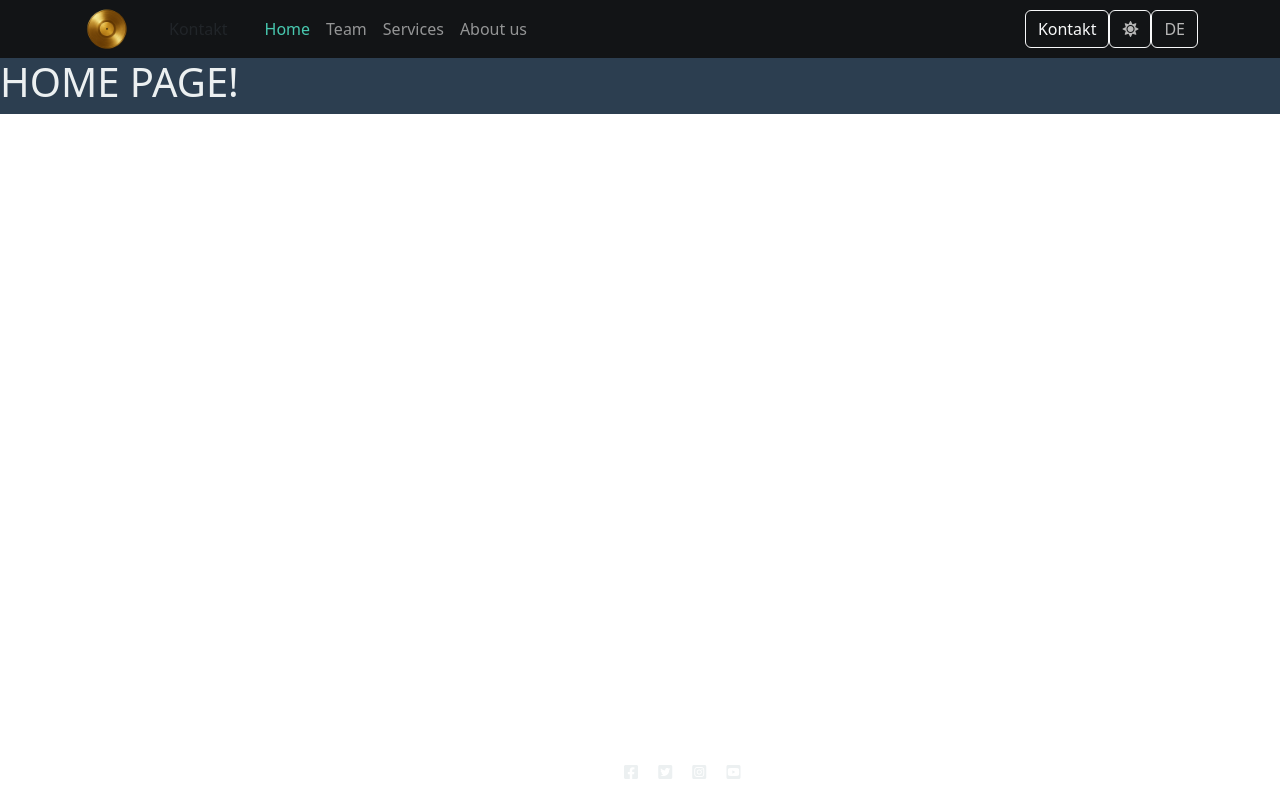
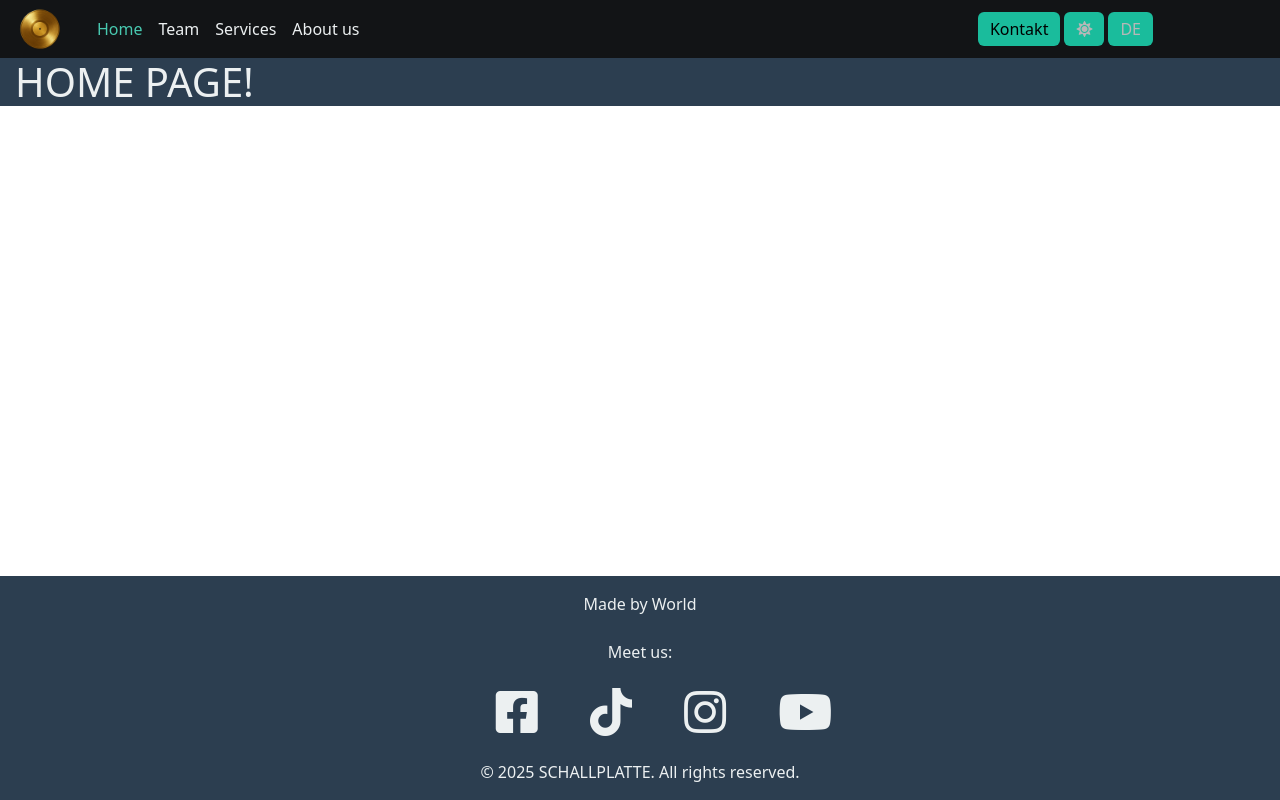
Before and after one commit to flexirexi/schallplatte2, a Django app: page / in a window 1280 px wide. Run offline with Django 4.2, Linux system fonts and the light colour scheme.

Commit message:
feat: add styles to the base.html

```diff
--- a/static/css/global.css
+++ b/static/css/global.css
@@ -1,22 +1,62 @@
+/*
+INFO:
+Bootstrap is used here -> in order to overwrite, use:
+    <selector>[theme]           for elements in all themes,
+    <selector>[theme="dark"]    for elements only in dark mode,
+    <selector>[theme=light"]    for elements only in light mode
+*/
+
 @import url("/static/css/themes.css");
 @import url("/static/css/layout.css");
 
-* {
+/* 01 Generic STYLES that apply for all html pages ------------------------------ */
+html[theme] * {
     margin: 0;
     padding: 0;
     color: var(--text);
     box-sizing: border-box;
 }
 
-main {
+html[theme] main {
     background-color: var(--bg);
+    padding: 0 15px;
 }
 
 html[theme] nav {
     background-color: var(--nav-bg);
     color: var(--link-text-hover);
-    padding: 0;
+    padding: 0 15px;
     min-height: var(--nav-height);
+}
+
+html[theme] nav a {
+    text-decoration: none;
+    color: var(--text);
+}
+
+html[theme] a:hover {
+    color: var(--link-text-hover);
+    text-decoration: underline;
+    text-underline-offset: 3px;
+    text-decoration-color: var(--link-text-hover);
+    text-decoration-thickness: 1px;
+}
+
+
+/* 02 General classes for all pages --------------------------------------------- */
+html[theme] .btn {
+    background-color: var(--act-bg);
+    color: var(--act-text);
+    border: var(--act-border);
+    padding: 5px 12px;
+    margin: 2px;
+}
+
+html[theme] .btn:hover {
+    background-color: var(--act-bg-hover);
+    color: var(--act-text-hover);
+    border: var(--act-border-hover);
+    text-decoration: none;
 }
 
 .navbar-brand {
@@ -28,9 +68,45 @@
     border: none;
     outline: none;
     box-shadow: none;
-
+    transition: background-color 0.4s ease-out;
 }
 
 html[theme] .navbar-toggler:active {
-    background-color: #ffffff40;
+    background-color: #ffffff50;
 }
+
+footer {
+    background-color: var(--bg);
+}
+
+footer a {
+    text-decoration: none;
+    color: var(--link);
+}
+
+html[theme] footer a:hover {
+    text-decoration: none;
+}
+
+footer a i {
+    color: var(--text);
+    transition: color 0.4s ease ;
+}
+
+footer a i:hover {
+    color: var(--link);
+    text-decoration: none;
+}
+
+/* 03 specific elements -------------------------------------------------------- */
+
+/* MEDIA QUERIES --------------------------------------------------------------- */
+@media (min-width: 768px) {
+    #btnContactMobile {
+        display: none;
+    }
+}
+
+@media (min-width: 992px) {
+
+}
--- a/static/css/layout.css
+++ b/static/css/layout.css
@@ -1,5 +1,6 @@
 :root {
     --nav-height: 58px;
+    --padding-horizontal: 15px;
 }
 
 html[theme] main {
--- a/templates/base.html
+++ b/templates/base.html
@@ -66,12 +66,24 @@
 
     <!-- Footer -->
     <footer class="footer mt-auto py-3 dark-bg">
-        <p class="m-0 text-center text-white">Made by World</p>
-        <p class="m-0 text-center text-white">Meet us: <i class="fab fa-facebook-square ms-3"></i>
-            <i class="fab fa-twitter-square ms-3"></i>
-            <i class="fab fa-instagram-square ms-3"></i>
-            <i class="fab fa-youtube-square ms-3"></i>
+        <p class="m-0 text-center">Made by World</p><br>
+        <p class="m-0 text-center">Meet us: <br><br>
+            <a href="https://www.facebook.com" class="ms-5" target="_blank" rel="noopener">
+                <i class="fab fa-facebook-square fa-3x"></i>
+            </a>
+            <a href="https://www.tiktok.com" class=" ms-5" target="_blank" rel="noopener">
+                <i class="fab fa-tiktok fa-3x"></i>
+            </a>
+            <a href="https://www.instagram.com" class="ms-5" target="_blank" rel="noopener">
+                <i class="fab fa-instagram fa-3x"></i>
+            </a>
+            <a href="https://www.youtube.com" class="ms-5" target="_blank" rel="noopener">
+                <i class="fab fa-youtube fa-3x"></i>
+            </a>
+
         </p>
+        <br>
+        <p class="text-center">© 2025 SCHALLPLATTE. All rights reserved.</p>
     </footer>
 
     <script src="https://cdn.jsdelivr.net/npm/bootstrap@5.0.1/dist/js/bootstrap.bundle.min.js"
```
